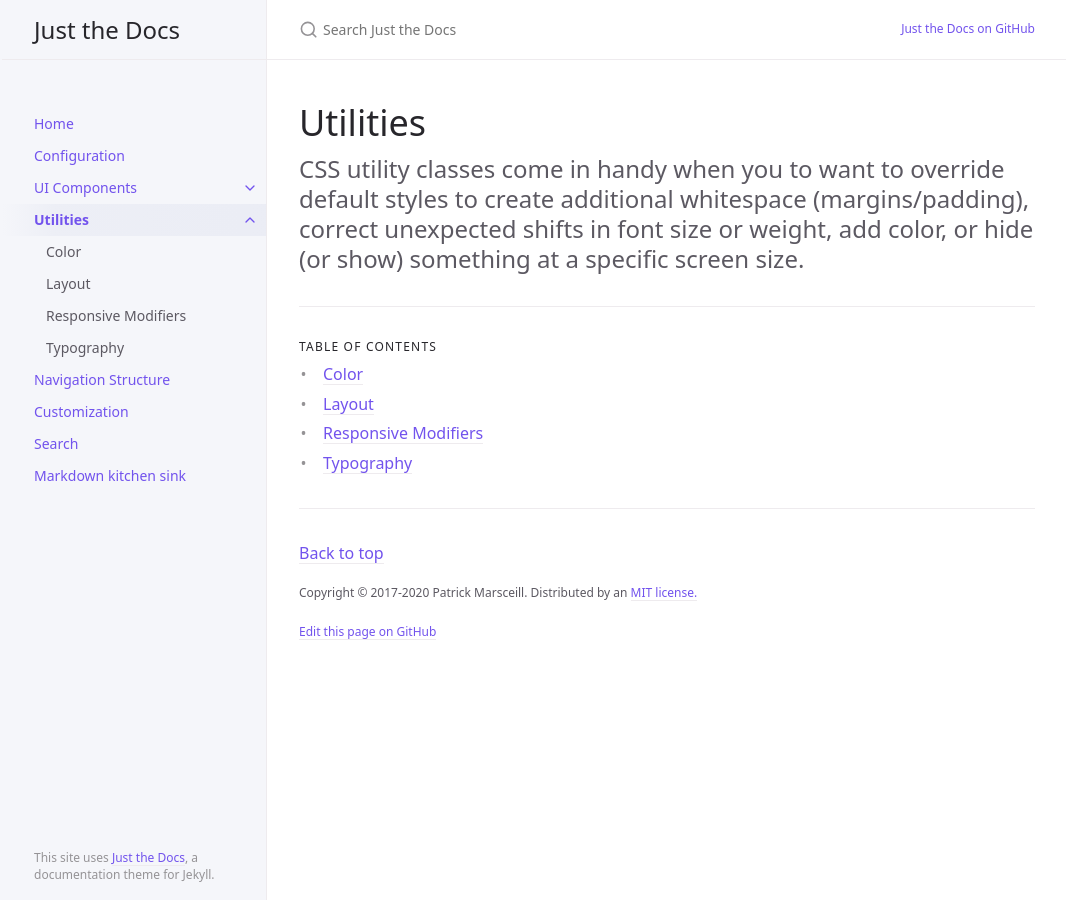
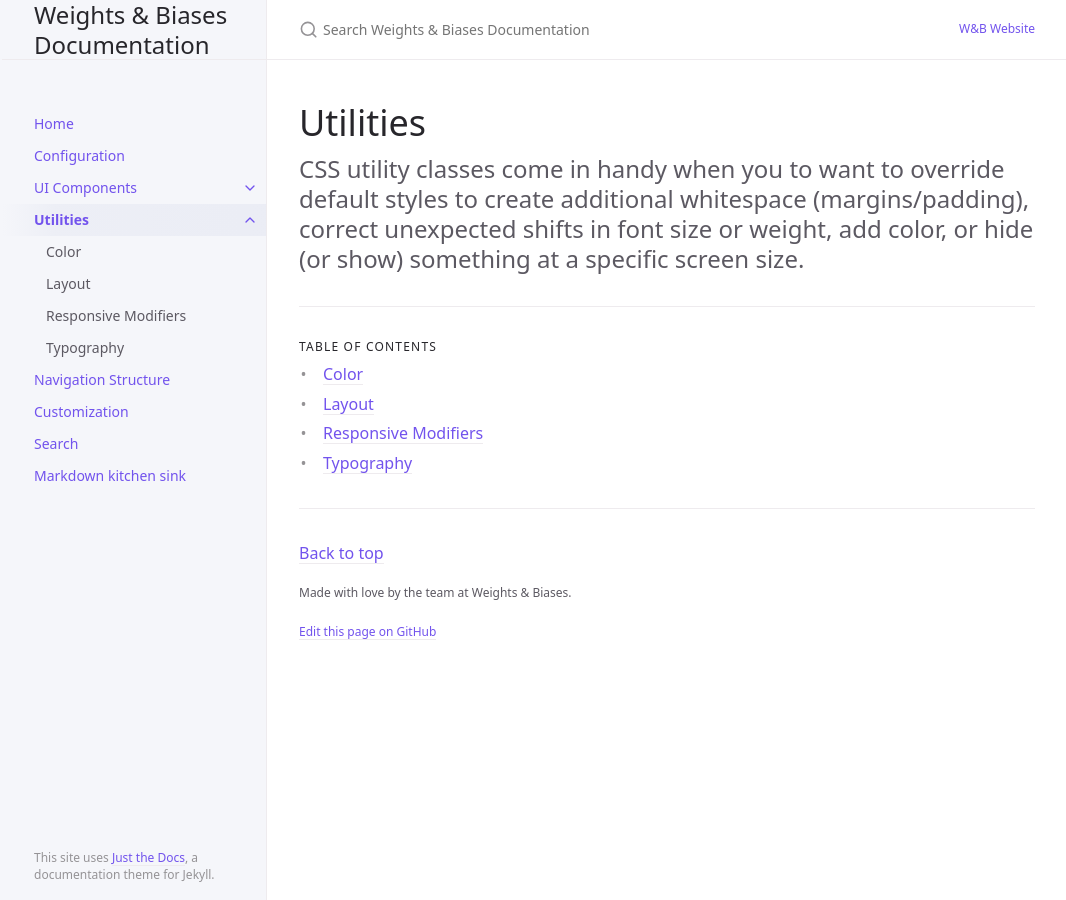
Before and after one commit to cvphelps/docs-theme, a Jekyll site: the page built from docs/utilities/utilities.md, in a window 1280 px wide. Shown: the whole page, without its empty margins (105-1171 px from the left). Built offline with Jekyll 4.4.1, drawn with Linux system fonts in a browser that asks for light colours.

Commit message:
Update _config.yml

```diff
--- a/_config.yml
+++ b/_config.yml
@@ -13,10 +13,10 @@
 # you will see them accessed via {{ site.title }}, {{ site.github_repo }}, and so on.
 # You can create any custom variable you would like, and they will be accessible
 # in the templates via {{ site.myvariable }}.
-title: Just the Docs
-description: A Jekyll theme for documentation
-baseurl: "/just-the-docs" # the subpath of your site, e.g. /blog
-url: "https://pmarsceill.github.io" # the base hostname & protocol for your site, e.g. http://example.com
+title: Weights & Biases Documentation
+description: Technical guides for machine learning practitioners
+baseurl: "/" # the subpath of your site, e.g. /blog
+url: "https://wandb.ai" # the base hostname & protocol for your site, e.g. http://example.com
 
 permalink: pretty
 exclude: ["node_modules/", "*.gemspec", "*.gem", "Gemfile", "Gemfile.lock", "package.json", "package-lock.json",  "script/", "LICENSE.txt", "lib/", "bin/", "README.md", "Rakefile"
@@ -64,8 +64,8 @@ heading_anchors: true
 
 # Aux links for the upper right navigation
 aux_links:
-  "Just the Docs on GitHub":
-    - "//github.com/pmarsceill/just-the-docs"
+  "W&B Website":
+    - "wandb.ai/site"
 
 # Makes Aux links open in a new tab. Default is false
 aux_links_new_tab: false
@@ -81,7 +81,7 @@ nav_sort: case_sensitive # Capital letters sorted before lowercase
 back_to_top: true
 back_to_top_text: "Back to top"
 
-footer_content: "Copyright &copy; 2017-2020 Patrick Marsceill. Distributed by an <a href=\"https://github.com/pmarsceill/just-the-docs/tree/master/LICENSE.txt\">MIT license.</a>"
+footer_content: "Made with love by the team at Weights & Biases."
 
 # Footer last edited timestamp
 last_edit_timestamp: true # show or hide edit time - page must have `last_modified_date` defined in the frontmatter
@@ -92,7 +92,7 @@ last_edit_time_format: "%b %e %Y at %I:%M %p" # uses ruby's time format: https:/
 # Footer "Edit this page on GitHub" link text
 gh_edit_link: true # show or hide edit this page link
 gh_edit_link_text: "Edit this page on GitHub"
-gh_edit_repository: "https://github.com/pmarsceill/just-the-docs" # the github URL for your repo
+gh_edit_repository: "https://github.com/wandb" # the github URL for your repo
 gh_edit_branch: "master" # the branch that your docs is served from
 # gh_edit_source: docs # the source that your files originate from
 gh_edit_view_mode: "tree" # "tree" or "edit" if you want the user to jump into the editor immediately
```
